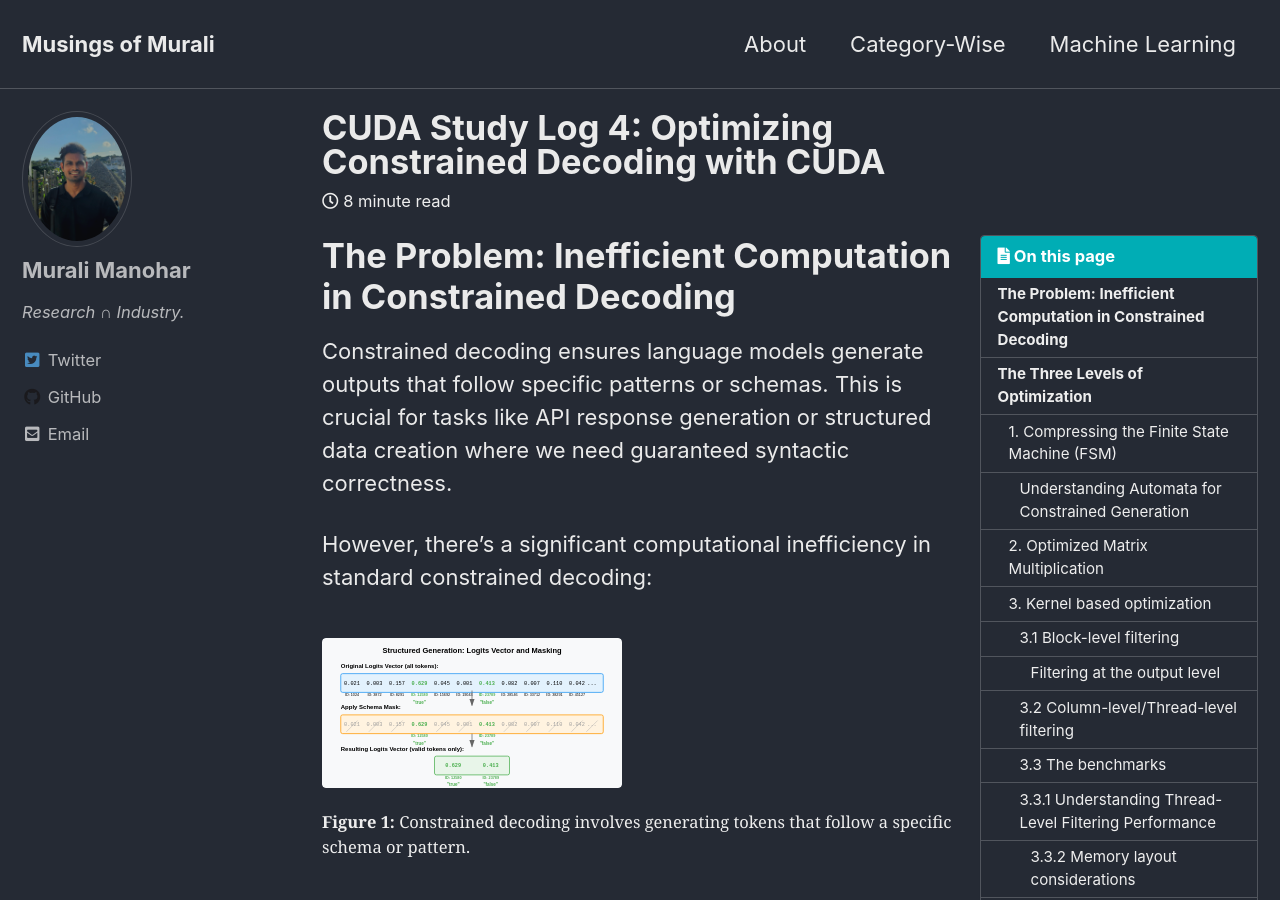
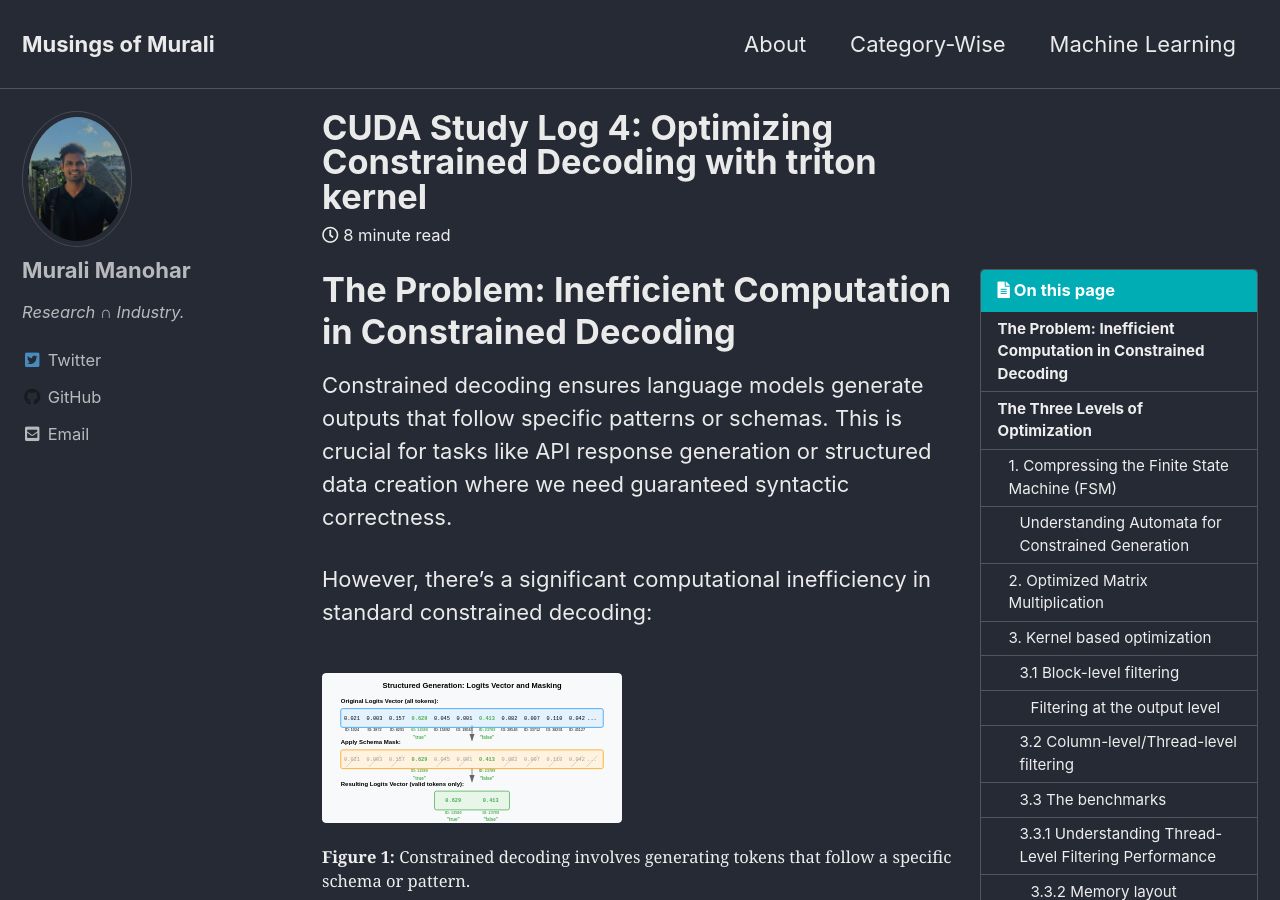
Before and after one commit to gitlost-murali/blogs, a Jekyll site: the page built from _posts/2025-02-03-structured-generation-optimizations.md, in a window 1280 px wide and 900 px high. Built offline with Jekyll 4.4.1, drawn with Linux system fonts in a browser that asks for light colours; cached includes are drawn as plain includes; comment, search, counter and statistics services are not loaded.

Commit message:
update title

```diff
--- a/_posts/2025-02-03-structured-generation-optimizations.md
+++ b/_posts/2025-02-03-structured-generation-optimizations.md
@@ -1,5 +1,5 @@
 ---
-title: "CUDA Study Log 4: Optimizing Constrained Decoding with CUDA"
+title: "CUDA Study Log 4: Optimizing Constrained Decoding with triton kernel"
 excerpt: "Update traditional CUDA matrix multiplication kernel for constrained decoding"
 date: 2025-03-02
 categories:
```
